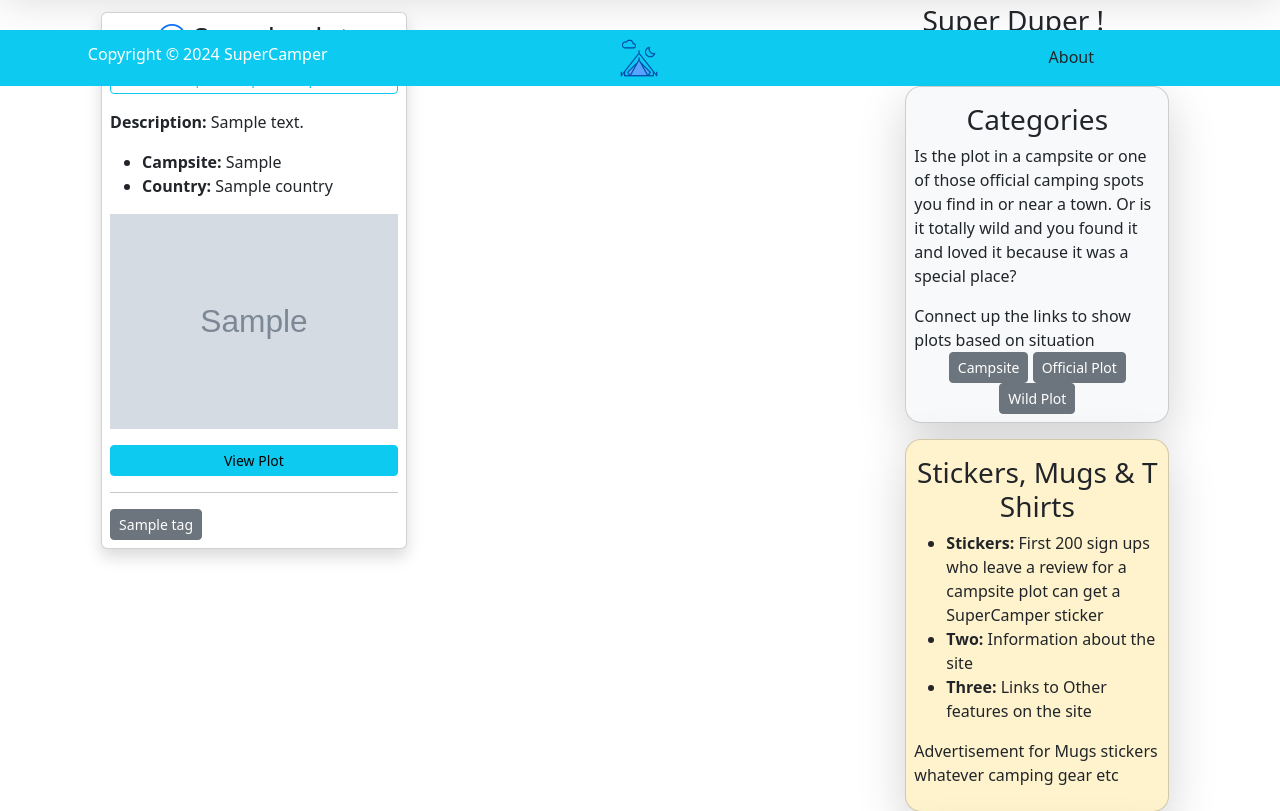
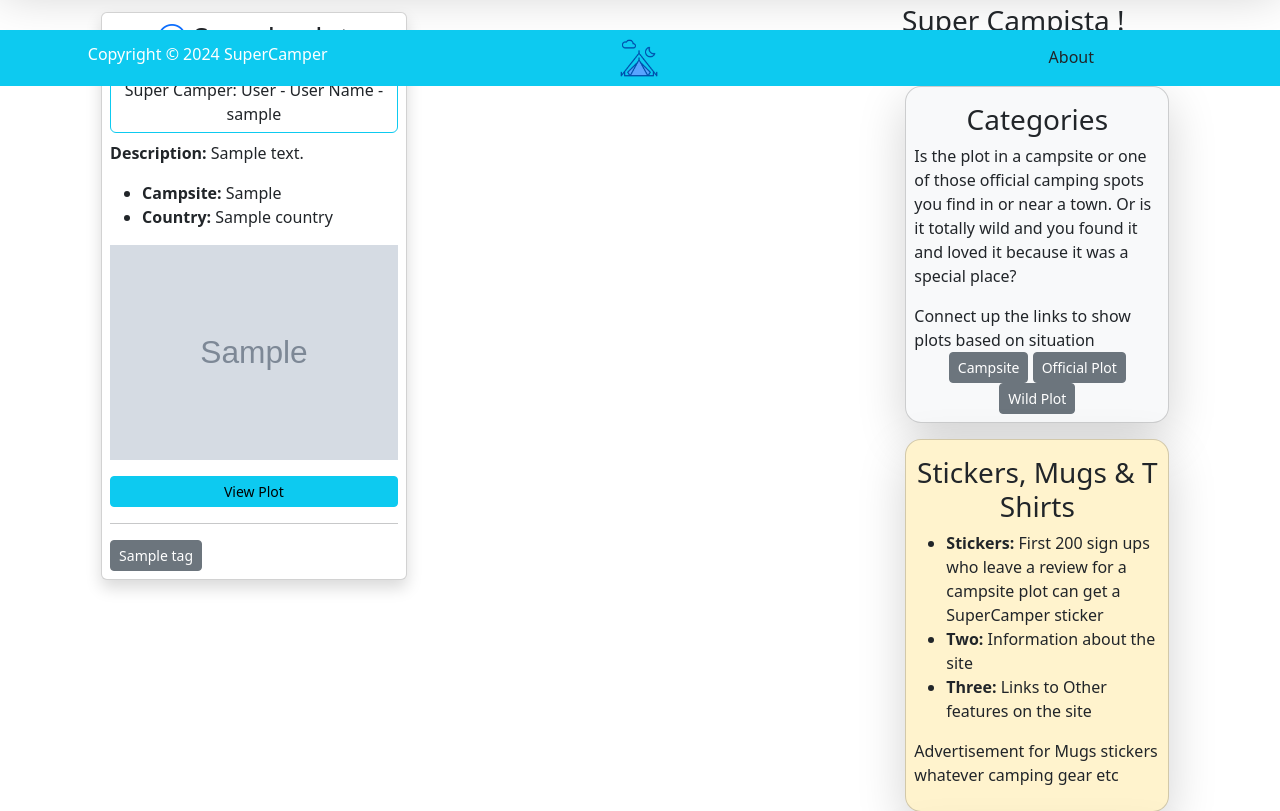
Before and after one commit to Spondycode/supercamperbase, a Django app: page / in a window 1280 px wide. Shown: the part 714-1525 px from the top of that part. Run offline with Django 4.2, Linux system fonts and the light colour scheme; tables that the repository leaves empty hold one stand-in row (Sample ...); the page is wider than the window, and the part outside it is not shown.

Commit message:
took care of page if there are empty things in the profile

```diff
--- a/a_core/settings.py
+++ b/a_core/settings.py
@@ -126,9 +126,8 @@ DEFAULT_AUTO_FIELD = "django.db.models.BigAutoField"
 CRISPY_ALLOWED_TEMPLATE_PACKS = 'bootstrap5'
 CRISPY_TEMPLATE_PACK = 'bootstrap5'
 
-LOGIN_REDIRECT_URL = '/home'
+LOGIN_REDIRECT_URL = '/'
 LOGOUT_REDIRECT_URL = '/login'
-# PASSWORD_CHANGE_RED
 
 EMAIL_BACKEND = 'django.core.mail.backends.console.EmailBackend'
 ACCOUNT_AUTHENTICATION_METHOD = 'email'
--- a/a_core/urls.py
+++ b/a_core/urls.py
@@ -10,14 +10,14 @@ from django.conf.urls.static import static
 
 urlpatterns = [
     path("admin/", admin.site.urls),
+    path("", home_view, name="home"),
     # path("home/", home_view, name="home"),
     path("", include("a_user.urls")),
-    path("", home_view, name="home"),
-    # path("category/<tag>", home_view, name="category"),
     path("about/", about_view, name="about"),
     path("", include("a_plot.urls")),
     path("", include('django.contrib.auth.urls')),
     path("register/", register_view, name="register"),
+    # path("category/<tag>", home_view, name="category"),
 ]
 
 
--- a/a_plot/models.py
+++ b/a_plot/models.py
@@ -1,5 +1,6 @@
 from django.db import models
 import uuid
+from django.templatetags.static import static
 
 class Country(models.Model):
     name = models.CharField(max_length=100)
@@ -43,3 +44,11 @@ class Plot(models.Model):
 
     class Meta:
         ordering = ["-list_date"]
+
+    @property
+    def plotty(self):
+        try:
+            plotty = self.image.url
+        except:
+            plotty = static('images/default.jpg')
+        return plotty
--- a/templates/index.html
+++ b/templates/index.html
@@ -1,5 +1,4 @@
 {% extends 'base.html' %}
-
 
 {% block content %}
 
@@ -8,14 +7,22 @@
 
         <div class="row">
             <div class="col-lg-8 ">
-                <div class="container col-md-10">
+                <div class="container col-lg-10">
                     <div class="row row-cols-md">
                         {% for plot in plots %}
                         <div class="col-md-6">
                             <div class=" card shadow m-2 p-2">
                                 <h3 class="text-center"><i class="bi bi-emoji-sunglasses text-primary"></i>
                                     {{ plot.title }}</h3>
-                                <p class="btn btn-block btn-outline-info btn-sm">Super Camper: {{ plot.owner }}</p>
+
+                                {% if plot.owner %}
+                                <h3 class="btn btn-block btn-outline-info my-2 text-dark ">
+                                    Super Camper: {{ plot.owner.profile.realname }} - User Name - {{ plot.owner }}</h3>
+                                {% else %}
+                                <h3 class="btn btn-block btn-outline-info my-2 text-dark ">
+                                    No owner</h3>
+
+                                {% endif %}
                                 <p class="text-truncate"><strong>Description:</strong> {{ plot.description }}</p>
                                 <ul>
                                     <li><strong>Campsite:</strong> {{ plot.campsite }}</li>
@@ -41,7 +48,7 @@
             </div>
             <div class=" col-lg-3 ">
                 <div class=" row row-cols-md">
-                    <h3 class="text-center">Super Duper !</h3>
+                    <h3 class="text-center">Super Campista !</h3>
                     <div class=" m-4">
                         <div class="col ">
 
```
Also changed, not shown: templates/a_user/profile.html (+12 -0 lines), a_user/models.py (line endings or trailing spaces).
